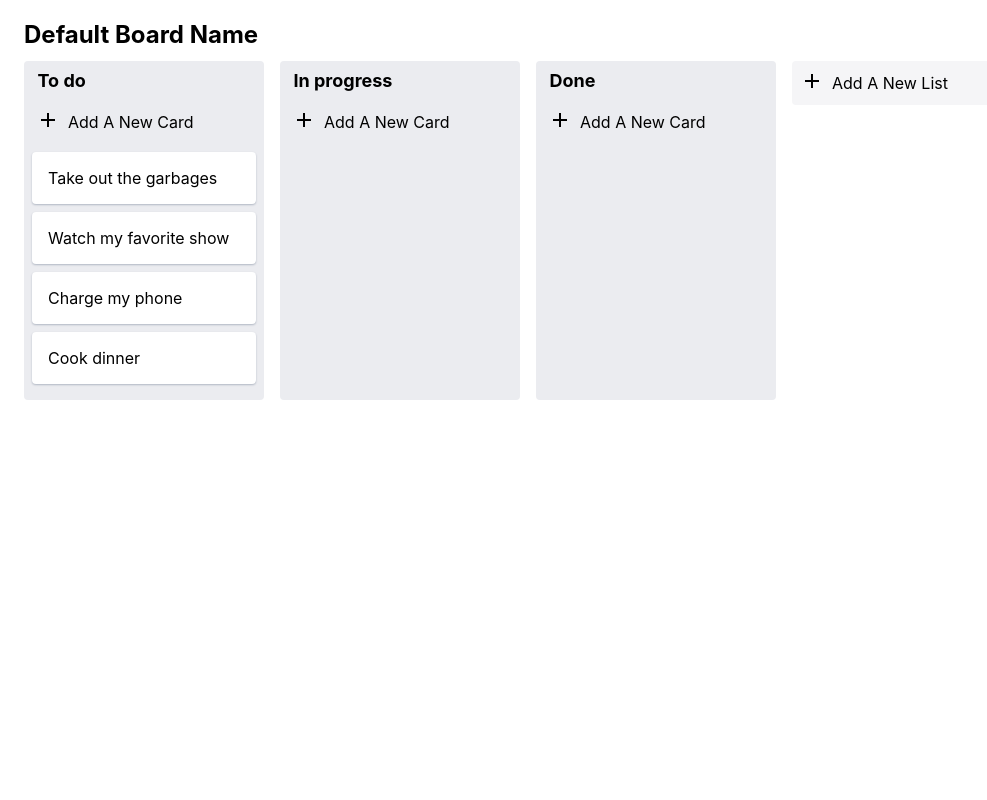
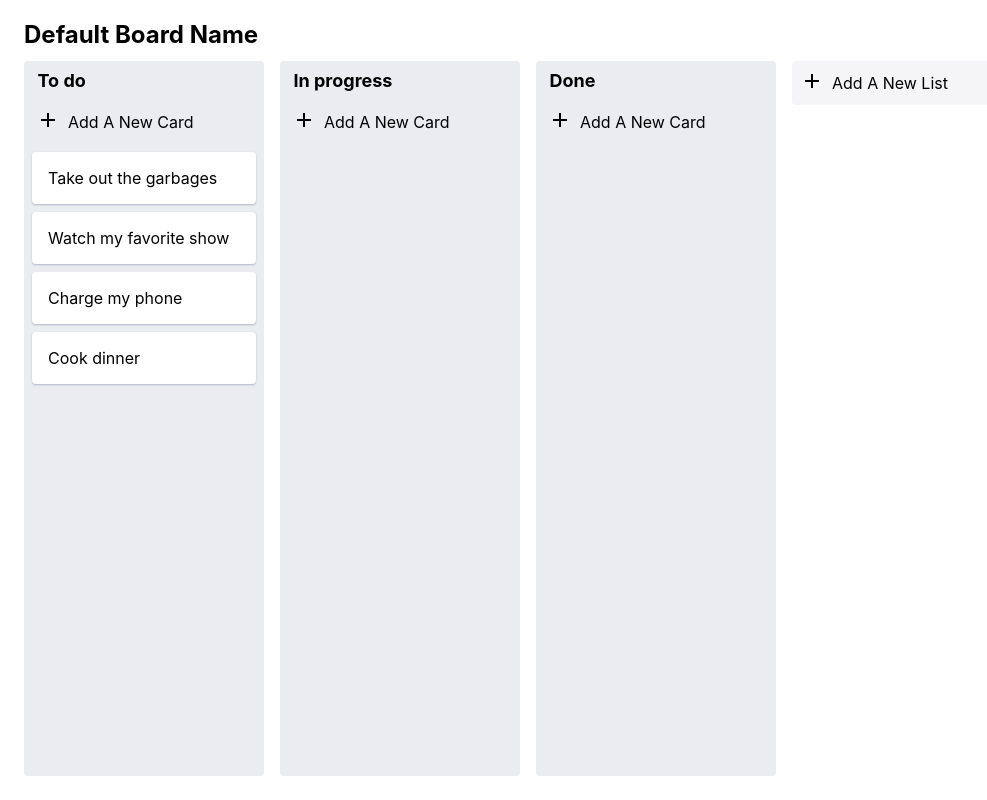
Before and after one commit to abbylow/kanban-board, a React (Create React App) app: page / in a window 1280 px wide. Shown: the whole page, without its empty margins (0-987 px from the left). Built offline with nearby package versions, Linux system fonts and the light colour scheme.

Commit message:
make the list scrollable

```diff
--- a/src/App.js
+++ b/src/App.js
@@ -12,16 +12,16 @@ const useStyles = makeStyles({
   root: {
     flex: 1,
     padding: '1em',
-  },
-  listContainer: {
-    display: 'flex'
-  },
-  lists: {
     display: 'flex',
+    flexDirection: 'column'
   },
   title: {
     fontWeight: 'bolder',
     fontSize: 'x-large'
+  },
+  listContainer: {
+    flex: 1,
+    display: 'flex'
   },
   newList: {
     margin: '0.5em',
@@ -39,7 +39,7 @@ function App() {
       <DialogProvider>
         <div className={classes.listContainer}>
           <ColumnsProvider>
-            <Columns />
+            <Columns/>
             <div className={classes.newList}><NewListForm /></div>
           </ColumnsProvider>
         </div>
--- a/src/components/Column.js
+++ b/src/components/Column.js
@@ -13,6 +13,7 @@ const useStyles = makeStyles({
     width: '15em',
     display: 'flex',
     flexDirection: 'column',
+    maxHeight: '100vh'
   },
   title: {
     padding: '0.5em 0.75em',
@@ -23,7 +24,7 @@ const useStyles = makeStyles({
     padding: '0.5em',
     transition: 'background-color 0.2s ease',
     flexGrow: 1,
-    minHeight: '100px'
+    overflow: 'scroll'
   }
 });
 
```
